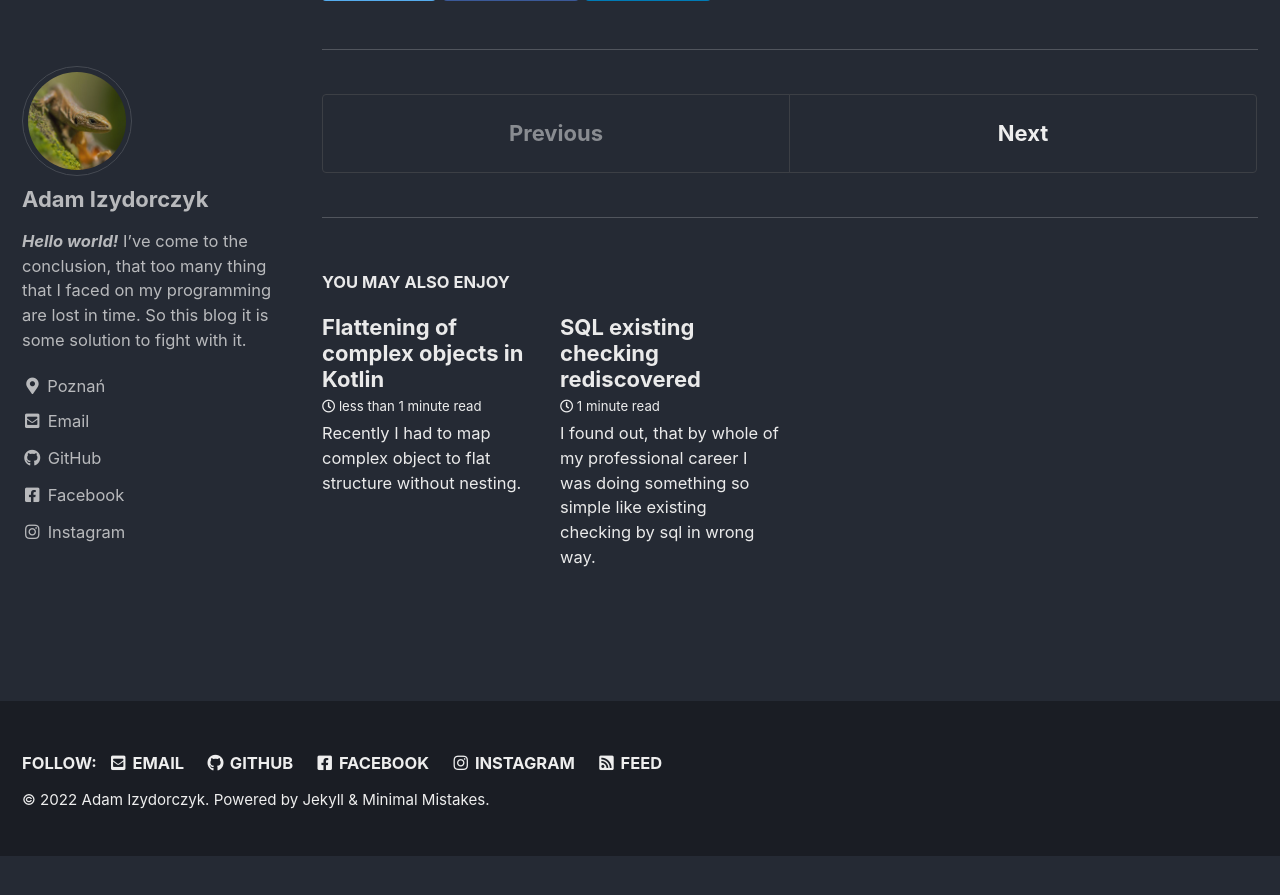
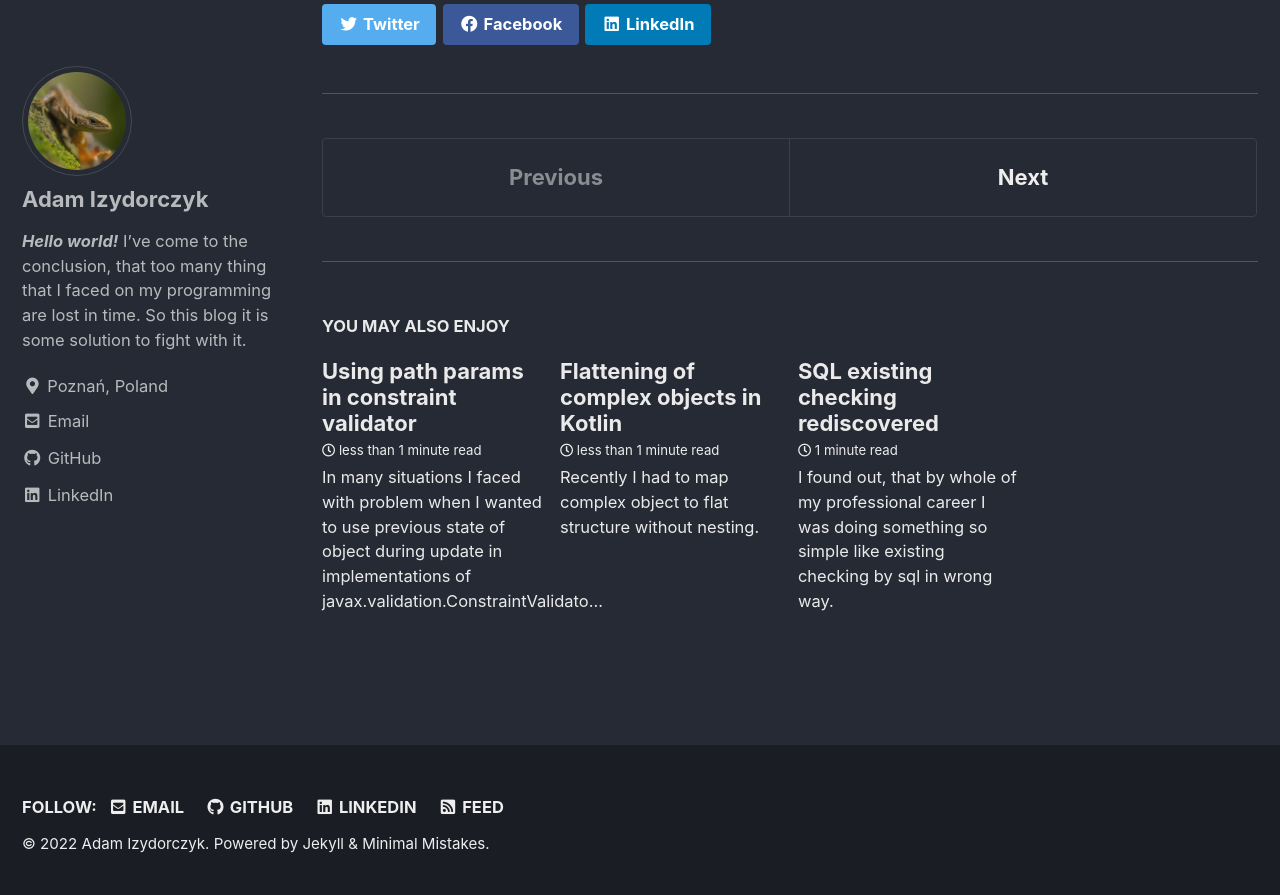
Before and after one commit to AdamIzydorczyk/adamizydorczyk.github.io, a Jekyll site: the page built from _posts/2022-08-27-adventure-with-ratpack-and-postgresql-r2dbc-beginning.md, in a window 1280 px wide and 900 px high, scrolled down 6226 px. Shown: the top 895 px of the window. Built offline with Jekyll 4.4.1, drawn with Linux system fonts in a browser that asks for light colours; cached includes are drawn as plain includes; before the commit the page ends 7082 px from its top, so only the background shows below that; some of the changed text lies outside the part shown.

Commit message:
post 2022-08-29-using-path-param-in-constraint-validator.md

````diff
--- a/_config.yml
+++ b/_config.yml
@@ -38,7 +38,7 @@ author:
   name             : "Adam Izydorczyk"
   avatar           : "/assets/images/avatar.jpeg"
   bio              : "***Hello world!*** I’ve come to the conclusion, that too many thing that I faced on my programming are lost in time. So this blog it is some solution to fight with it."
-  location         : "Poznań"
+  location         : "Poznań, Poland"
   links:
     - label: "Email"
       icon: "fas fa-fw fa-envelope-square"
@@ -46,12 +46,9 @@ author:
     - label: "GitHub"
       icon: "fab fa-fw fa-github"
       url: "https://github.com/AdamIzydorczyk"
-    - label: "Facebook"
-      icon: "fab fa-fw fa-facebook-square"
-      url: "https://www.facebook.com/adamflorianizydorczyk"
-    - label: "Instagram"
-      icon: "fab fa-fw fa-instagram"
-      url: "https://www.instagram.com/adamflorianizydorczyk"
+    - label: "LinkedIn"
+      icon: "fab fa-fw fa-linkedin"
+      url: "https://www.linkedin.com/in/adam-izydorczyk-050a28137"
 
 # Site Footer
 footer:
@@ -62,13 +59,9 @@ footer:
     - label: "GitHub"
       icon: "fab fa-fw fa-github"
       url: "https://github.com/AdamIzydorczyk"
-    - label: "Facebook"
-      icon: "fab fa-fw fa-facebook-square"
-      url: "https://www.facebook.com/adamflorianizydorczyk"
-    - label: "Instagram"
-      icon: "fab fa-fw fa-instagram"
-      url: "https://www.instagram.com/adamflorianizydorczyk"
-
+    - label: "LinkedIn"
+      icon: "fab fa-fw fa-linkedin"
+      url: "https://www.linkedin.com/in/adam-izydorczyk-050a28137"
 
 # Reading Files
 include:
--- a/_includes/head/custom.html
+++ b/_includes/head/custom.html
@@ -1,5 +1,7 @@
-<!-- start custom head snippets -->
-
-<!-- insert favicons. use https://realfavicongenerator.net/ -->
-
-<!-- end custom head snippets -->
+<link rel="apple-touch-icon" sizes="76x76" href="/apple-touch-icon.png">
+<link rel="icon" type="image/png" sizes="32x32" href="/favicon-32x32.png">
+<link rel="icon" type="image/png" sizes="16x16" href="/favicon-16x16.png">
+<link rel="manifest" href="/site.webmanifest">
+<link rel="mask-icon" href="/safari-pinned-tab.svg" color="#5bbad5">
+<meta name="msapplication-TileColor" content="#da532c">
+<meta name="theme-color" content="#ffffff">
--- /dev/null
+++ b/_posts/2022-08-29-using-path-params-in-constraint-validator.md
@@ -0,0 +1,57 @@
+---
+title: "Using path params in constraint validator"
+classes: wide
+categories:
+- programming
+tags:
+- kotlin
+- spring
+---
+
+In many situations I faced with problem when I wanted to use previous state of object during update in implementations of `javax.validation.ConstraintValidator`.
+The problematic part is that into validator is passed only value of field or class instance that is annotated by our custom validation.
+Fortunately exists workaround for that problem.
+
+Example with validator that preventing of using same id on field as in request path.
+#### Versions
+- `kotlin:1.6.21`
+- `spring-boot-starter-validation:2.7.2`
+- `spring-boot-starter-web:2.7.2`
+#### Annotation
+```kotlin
+@MustBeDocumented
+@Constraint(validatedBy = [NotSelfAssignedValidator::class])
+@Target(allowedTargets = [FIELD])
+@Retention(RUNTIME)
+annotation class NotSelfAssigned(
+  val message: String = IS_SELF_ASSIGNED,
+  val groups: Array<KClass<*>> = [OnUpdate::class],
+  val payload: Array<KClass<out Payload>> = [])
+```
+
+#### Validator
+
+```kotlin
+@Component
+@RequestScope
+class NotSelfAssignedValidator : ConstraintValidator<NotSelfAssigned, Long?> {
+
+  @Autowired
+  private lateinit var request: HttpServletRequest
+
+  override fun isValid(changedId: Long?, context: ConstraintValidatorContext?): Boolean {
+    return changedId?.let(this::isNotSelfAssigned) ?: true
+  }
+
+  @Suppress("UNCHECKED_CAST")
+  private fun isNotSelfAssigned(changedId: Long): Boolean {
+    val patchVariables =
+      request.getAttribute(URI_TEMPLATE_VARIABLES_ATTRIBUTE) as LinkedHashMap<String, String>
+    val pathId = patchVariables[PATH_VARIABLE_NAME]?.toLong() ?: -1
+    return changedId != pathId
+  }
+
+}
+```
+
+Obviously that solution can by used for more complex cases, for example witch finding current object state by passed id and using it to perform validation.
````
Also changed, not shown: _pages/sample-page.md (deleted, +0 -15 lines), _posts/2022-08-27-adventure-with-ratpack-and-postgresql-r2dbc-beginning.md (+3 -3 lines), _posts/2022-08-28-sql-flatting-complex-objects-in-kotlin.md (+2 -1 lines), browserconfig.xml (added, +9 -0 lines), android-chrome-96x96.png (added), apple-touch-icon.png (added), favicon-16x16.png (added), favicon-32x32.png (added), favicon.ico (added), mstile-150x150.png (added), safari-pinned-tab.svg (added), site.webmanifest (added).
